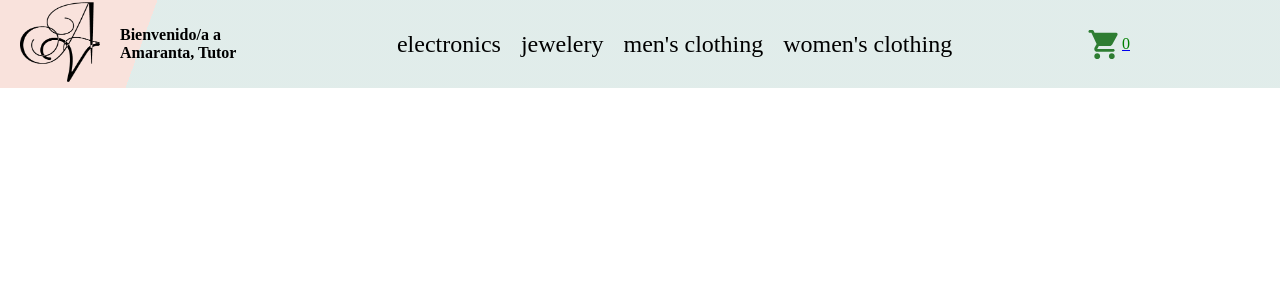
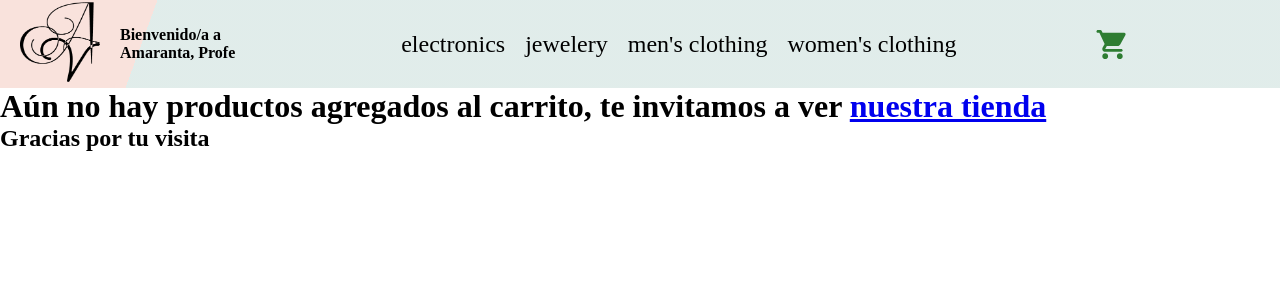
Before and after one commit to pedhertec/Proyecto-React-js, a React (Create React App) app: page /cart in a window 1280 px wide. Shown: the top 300 px of the page. Built offline with nearby package versions, Linux system fonts and the light colour scheme.

Commit message:
clase 0603

```diff
--- a/package.json
+++ b/package.json
@@ -11,6 +11,7 @@
     "@testing-library/jest-dom": "^5.16.5",
     "@testing-library/react": "^13.4.0",
     "@testing-library/user-event": "^13.5.0",
+    "firebase": "^9.18.0",
     "react": "^18.2.0",
     "react-dom": "^18.2.0",
     "react-router-dom": "^6.8.1",
--- a/src/App.js
+++ b/src/App.js
@@ -14,7 +14,7 @@ import './App.css';
 
 const App = () => {
 
-  const text = "Segunda entrega Proyecto React JS";
+  const text = "Entrega Final Proyecto React JS";
 
   return (
     <>
--- a/src/components/Cart.js
+++ b/src/components/Cart.js
@@ -1,15 +1,49 @@
 import React, { useContext } from 'react'
 import { CartProduct } from "../context/CartProductContext";
+import { Link } from "react-router-dom";
+import { collection, addDoc, serverTimestamp, doc, updateDoc } from "firebase/firestore";
+import { dataBase } from "../firebase/firebase";
+
+const Cart = ( ) => {
+  const { cart, totals } = useContext(CartProduct);
 
 
-const Cart = () => {
-  const { cart } = useContext(CartProduct);
+
+
+  const handlerStock = () => {
+    const docReference = doc(dataBase, 'products', '7dKvIMyRTeFJg5w62m4F');
+    updateDoc(docReference, {stock:50})
+  };
+
+
+
   return (
-    <div>
-      {cart.map((product) => {
-        return <h1 key={product.id}>{product.title}</h1>;
-      })}
-    </div>
+    <>
+      {!cart.length ? (
+        <>
+          <h1>
+            Aún no hay productos agregados al carrito, te invitamos a ver <Link to={"/"}>nuestra tienda</Link>
+          </h1>
+          <h2>Gracias por tu visita</h2>
+        </>
+      ) : (
+        <>
+          <div>
+            {cart.map((product) => {
+              return (
+                <div key={product.id}>
+                  <h1>{product.title}</h1>
+                  <h2>Precio: {product.price}</h2>
+                  <h2>Cantidad: {product.quantity}</h2>
+                </div>
+              );
+            })}
+          </div>
+          <h1>Total : {totals.total}</h1>
+          <button onClick={handlerStock}>Comprar</button>
+        </>
+      )}
+    </>
   );
 };
 
--- a/src/components/CartWidget.js
+++ b/src/components/CartWidget.js
@@ -1,16 +1,18 @@
-import React from 'react';
+import React, { useContext } from "react";
 import ShoppingCartRoundedIcon from '@mui/icons-material/ShoppingCartRounded';
+import { CartProduct } from "../context/CartProductContext";
 
-const NavBar = () => {
+const CartWidget = () => {
+    const { totals } = useContext(CartProduct);
     return (
         <>
         <div style={styles.cartContainer}>
         <ShoppingCartRoundedIcon color="success" fontSize="large"/>
-        <p style={styles.p}> 0 </p>
+        {totals.qty > 0 &&  <p style={styles.p}> 0 </p>}
         </div>
         </>
-    )
-}
+    );
+};
 
 export const styles = {
     cartContainer: {
@@ -24,4 +26,4 @@ export const styles = {
     }
 }
 
-export default NavBar;
+export default CartWidget;
--- a/src/components/ItemDetailContainer.js
+++ b/src/components/ItemDetailContainer.js
@@ -1,20 +1,37 @@
 import React, { useEffect, useState } from "react";
 import ItemDetail from "./ItemDetail";
 import { useParams } from "react-router-dom";
-
+import { dataBase } from "../firebase/firebase";
+import { doc, getDoc, collection } from "firebase/firestore";
 
 
 const ItemDetailContainer = () => {
   const [product, setProduct] = useState([]);
   const [loading, setLoading] = useState(true);
   const { id } = useParams();
-  const url = `https://fakestoreapi.com/products/${id}`;
+/*   const url = `https://fakestoreapi.com/products/${id}`; */
 
 
 
   useEffect(() => {
 
-    const getProduct = async () => {
+
+    const productsCollection = collection(dataBase,'productos');
+    const refDoc = doc(productsCollection,id)
+    getDoc(refDoc).then(
+      (data)=>{
+        setProduct({
+          id:data.id,
+          ...data.data(),
+        });
+      }
+    )
+    .finally(()=>{
+      setLoading(false);
+    })
+
+
+/*     const getProduct = async () => {
       try {
         const res = await fetch(url);
         const data = await res.json();
@@ -24,7 +41,7 @@ const ItemDetailContainer = () => {
       }
     };
 
-    getProduct();
+    getProduct(); */
 
   }, []);
 
--- a/src/components/ItemListContainer.js
+++ b/src/components/ItemListContainer.js
@@ -2,6 +2,8 @@ import React, { useEffect, useState } from "react";
 /* import ItemCount from './ItemCount'; */
 import ItemList from './ItemList';
 import { useParams } from "react-router-dom";
+import { dataBase } from "../firebase/firebase";
+import { getDocs, collection, query, where } from "firebase/firestore";
 
 
 const ItemListContainer = ({ greeting }) => {
@@ -9,11 +11,32 @@ const ItemListContainer = ({ greeting }) => {
   const [products, setProducts] = useState([]);
   const [error, setError] = useState(false);
   const { name } = useParams();
-  const url = name ? `https://fakestoreapi.com/products/category/${name}` : `https://fakestoreapi.com/products`
+/*   const url = name ? `https://fakestoreapi.com/products/category/${name}` : `https://fakestoreapi.com/products`*/
 
-  useEffect(() => {
 
-    const getProducts = async () => {
+useEffect(() => {
+
+    const productsCollection = collection(dataBase, "productos");
+    const q = name
+      ? query(productsCollection, where("category", "==", name))
+      : productsCollection;
+
+      getDocs(q)
+        .then((data) => {
+          const list = data.docs.map((product) => {
+            return {
+              ...product.data(),
+              id: product.id,
+            };
+          });
+          setProducts(list);
+        })
+
+        .catch(() => {
+          setError(true);
+        });
+
+/*     const getProducts = async () => {
       try {
         const res = await fetch(url);
         const data = await res.json();
@@ -29,7 +52,7 @@ const ItemListContainer = ({ greeting }) => {
       }
     };
 
-    getProducts();
+    getProducts(); */
 
   }, [name] );
 
@@ -43,7 +66,7 @@ const ItemListContainer = ({ greeting }) => {
           {products.length ? (
             <ItemList products={products} />
           ) : (
-            <h1>Cargando...</h1>
+            <h1 style={styles.h1}>Cargando...</h1>
           )}
         </>
       ) : (
@@ -62,5 +85,10 @@ export const styles = {
     alignItems: "center",
     justifyContent: "space-around",
     fontSize: "5vh",
+  },
+  h1: {
+    display: "flex",
+    alignItems: "center",
+    justifyContent: "center",
   }
 }
--- a/src/components/NavBar.js
+++ b/src/components/NavBar.js
@@ -4,7 +4,7 @@ import NavCategories from './NavCategories';
 import CartWidget from './CartWidget';
 import { Link } from "react-router-dom";
 
-const nombreUser = "Tutor"
+const nombreUser = "Profe"
 
 const NavBar = () => {
     return (
--- a/src/context/CartProductContext.js
+++ b/src/context/CartProductContext.js
@@ -4,20 +4,29 @@ export const CartProduct = createContext();
 
 export const ProductProvider = ( { children }) => {
   const  [ cart, setCart ] = useState([]);
-  const [qty, setQty] = useState(0);
+  const [totals, setTotals] = useState({ qty: 0, total: 0 });
 
   useEffect(() => {
     let qtyInitial = 0;
+    let total = 0;
     cart.forEach((product) => {
-      qtyInitial += product.qty;
+      qtyInitial += product.quantity;
+      total += product.quantity * product.price;
     });
-    setQty(qtyInitial);
+    setTotals({ qty: qtyInitial, total: total });
   }, [cart]);
 
+
   const addProduct = ( product, qty ) => {
-    if (IsInCart(product.id)) {
-      console.log(product); //************************************/
-        } else {
+    if (isInCart(product.id)) {
+      setCart(
+        cart.map((productCart) => {
+          if (productCart.id === product.id)
+            return { ...productCart, qty };
+          return productCart;
+        })
+      );
+    } else {
       setCart([...cart, { ...product, qty }]);
     }
   };
@@ -27,7 +36,7 @@ export const ProductProvider = ( { children }) => {
     setCart(cart.filter((product) => product.id !== id));     //funcion para borrar un producto del carrito
   };
 
-  const IsInCart = ( id ) => {
+  const isInCart = ( id ) => {
     return cart.some((product) => product.id === id);   //funcion para validar un producto dentro del carrito
   };
 
@@ -36,7 +45,7 @@ export const ProductProvider = ( { children }) => {
   };
 
   return (
-    <CartProduct.Provider value={{ cart, addProduct, removeProduct, clear }}>
+    <CartProduct.Provider value={{ cart, totals, addProduct, removeProduct, clear }}>
       {children}
     </CartProduct.Provider>
   );
--- /dev/null
+++ b/src/firebase/firebase.js
@@ -0,0 +1,14 @@
+import { initializeApp } from "firebase/app";
+import { getFirestore } from 'firebase/firestore';
+
+const firebaseConfig = {
+  apiKey: "AIzaSyD2-3D7V11bGKYNyuSRtX1hJ9VxvBp6RKk",
+  authDomain: "proyecto-react-js-374ab.firebaseapp.com",
+  projectId: "proyecto-react-js-374ab",
+  storageBucket: "proyecto-react-js-374ab.appspot.com",
+  messagingSenderId: "237657836974",
+  appId: "1:237657836974:web:f3748fa334b2db70a38c3f"
+};
+
+const app = initializeApp(firebaseConfig);
+export const dataBase = getFirestore(app);
```
Also changed, not shown: 1 other file (tests, documents, lock files or other folders).
